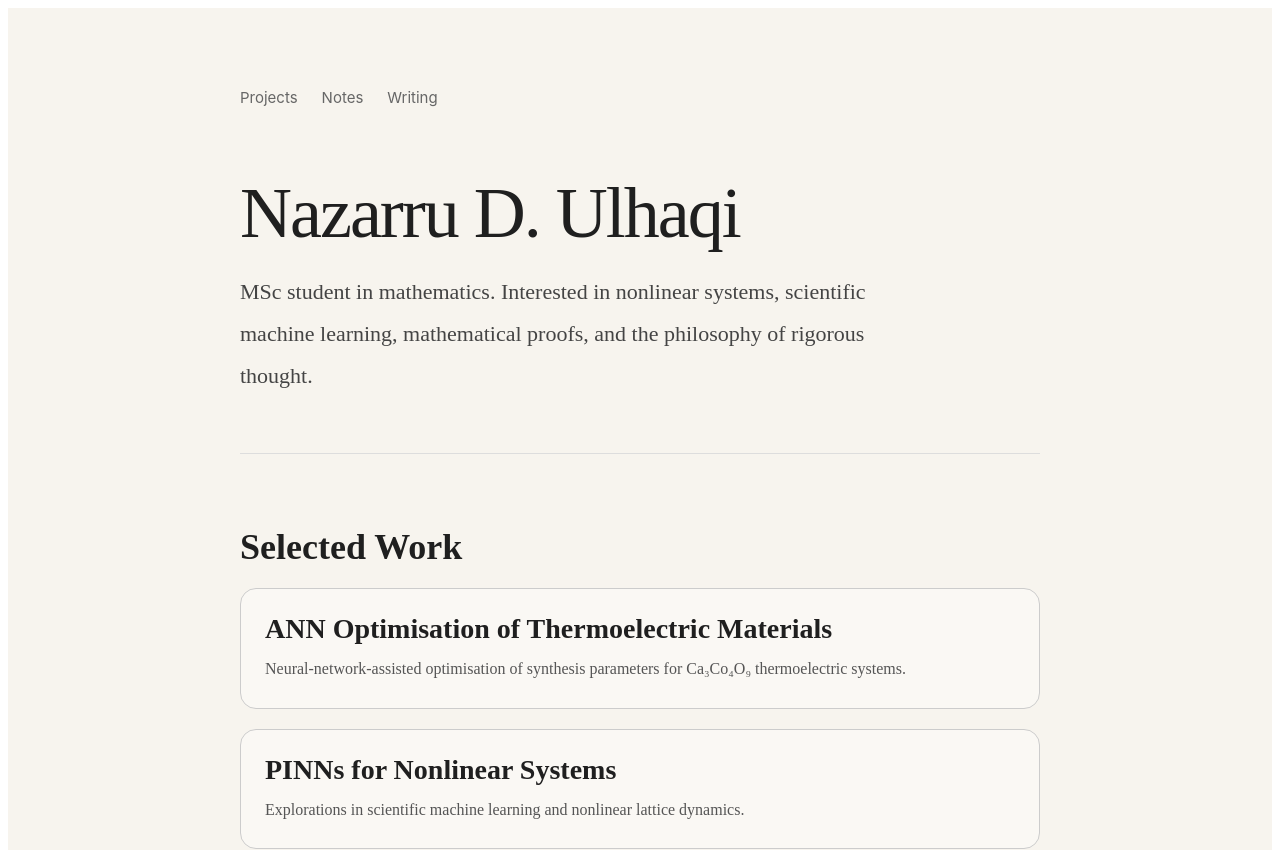
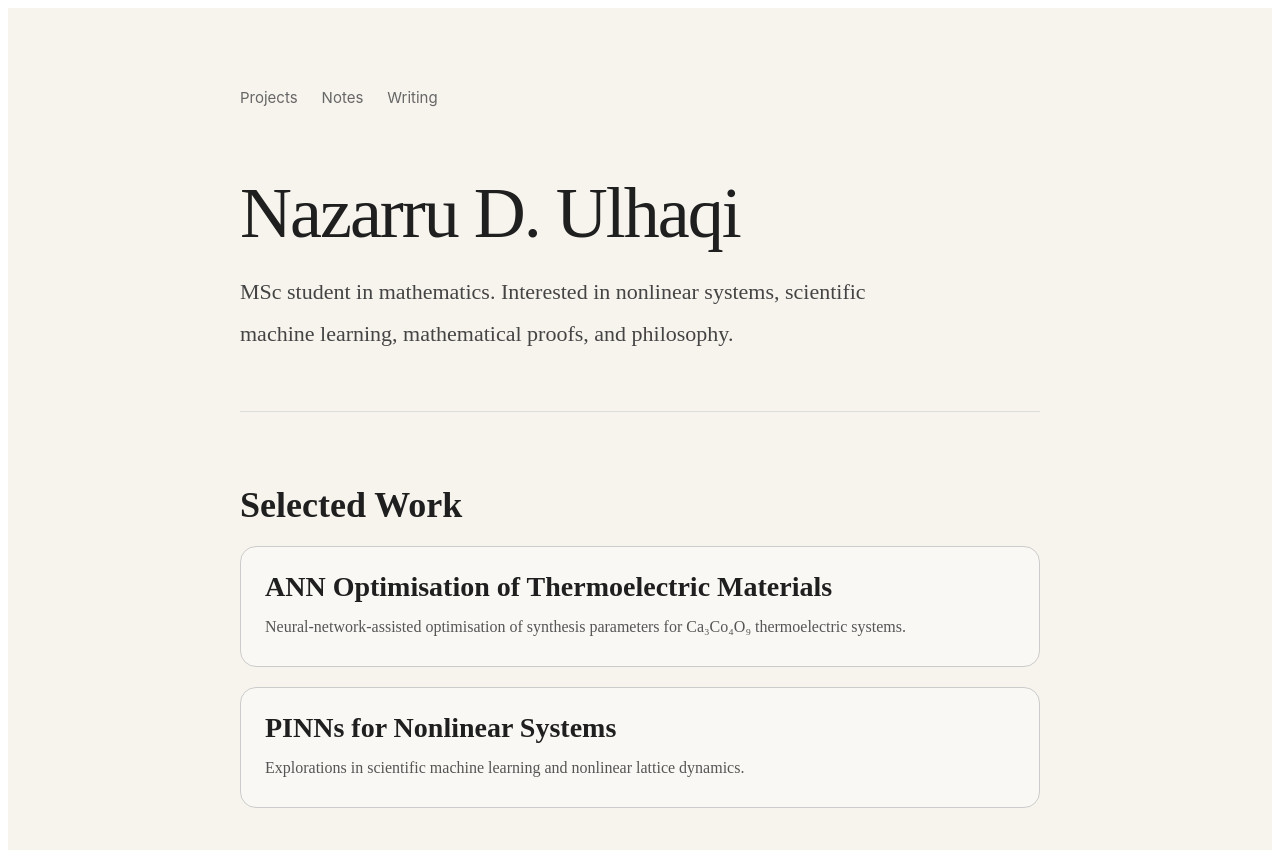
Before and after one commit to nazarru-ulhaqi/portf, a Next.js app: page / in a window 1280 px wide. Shown: the top 850 px of the page. Built offline with nearby package versions, Linux system fonts and the light colour scheme.

Commit message:
Simplify description in page.js
Removed 'the philosophy of rigorous thought' from the description.

```diff
--- a/src/app/page.js
+++ b/src/app/page.js
@@ -94,7 +94,7 @@ export default function Home() {
           >
             MSc student in mathematics. Interested in
             nonlinear systems, scientific machine learning, mathematical proofs,
-            and the philosophy of rigorous thought.
+            and philosophy.
           </p>
         </header>
 
```
